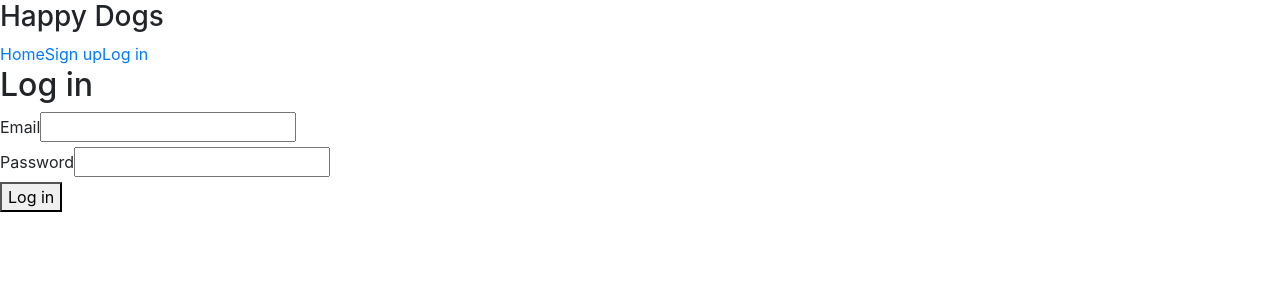
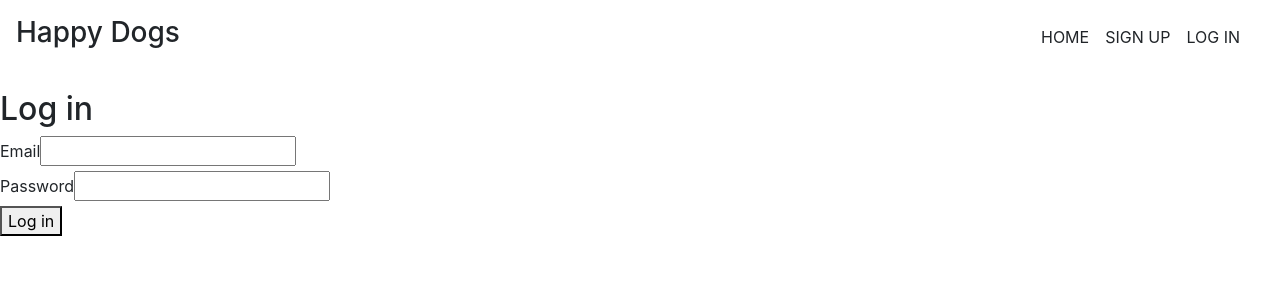
Before and after one commit to Hanna2m/salon_frontend, a React (Create React App) app: page /login in a window 1280 px wide. Shown: the top 300 px of the page. Built offline with nearby package versions, Linux system fonts and the light colour scheme.

Commit message:
Basic styling for header

```diff
--- a/src/components/header.jsx
+++ b/src/components/header.jsx
@@ -1,6 +1,8 @@
 import React from "react";
 import { Link, Outlet, useLocation } from "react-router-dom";
 import AuthService from "../services/auth.service";
+
+import "./styles/_header.css";
 
 function Header() {
   const location = useLocation();
@@ -11,9 +13,9 @@ function Header() {
   const user = AuthService.getCurrentUser();
 
   return (
-    <>
+    <header>
       <h3>Happy Dogs</h3>
-      <nav>
+      <nav className="navbar">
         {user && (
           <div>
             <p>Hello, {user.userName} </p>
@@ -22,16 +24,25 @@ function Header() {
         )}
         {!user && (
           <div>
-            <Link to="/">Home</Link>
-            <Link to="/signup">Sign up</Link>
-            <Link to="/login" replace state={{ from: location }}>
+            <Link to="/" className="navbar-link">
+              Home
+            </Link>
+            <Link to="/signup" className="navbar-link">
+              Sign up
+            </Link>
+            <Link
+              to="/login"
+              replace
+              state={{ from: location }}
+              className="navbar-link"
+            >
               Log in
             </Link>
           </div>
         )}
       </nav>
       <Outlet />
-    </>
+    </header>
   );
 }
 
--- /dev/null
+++ b/src/components/styles/_header.css
@@ -0,0 +1,18 @@
+header {
+  display: flex;
+  justify-content: space-between;
+  align-items: center;
+  width: 100%;
+  padding: 1rem;
+  margin-bottom: 1rem;
+}
+
+.navbar {
+  /* margin: 0 auto; */
+}
+
+.navbar-link {
+  margin: 0 0.5rem;
+  text-transform: uppercase;
+  color: inherit;
+}
```
